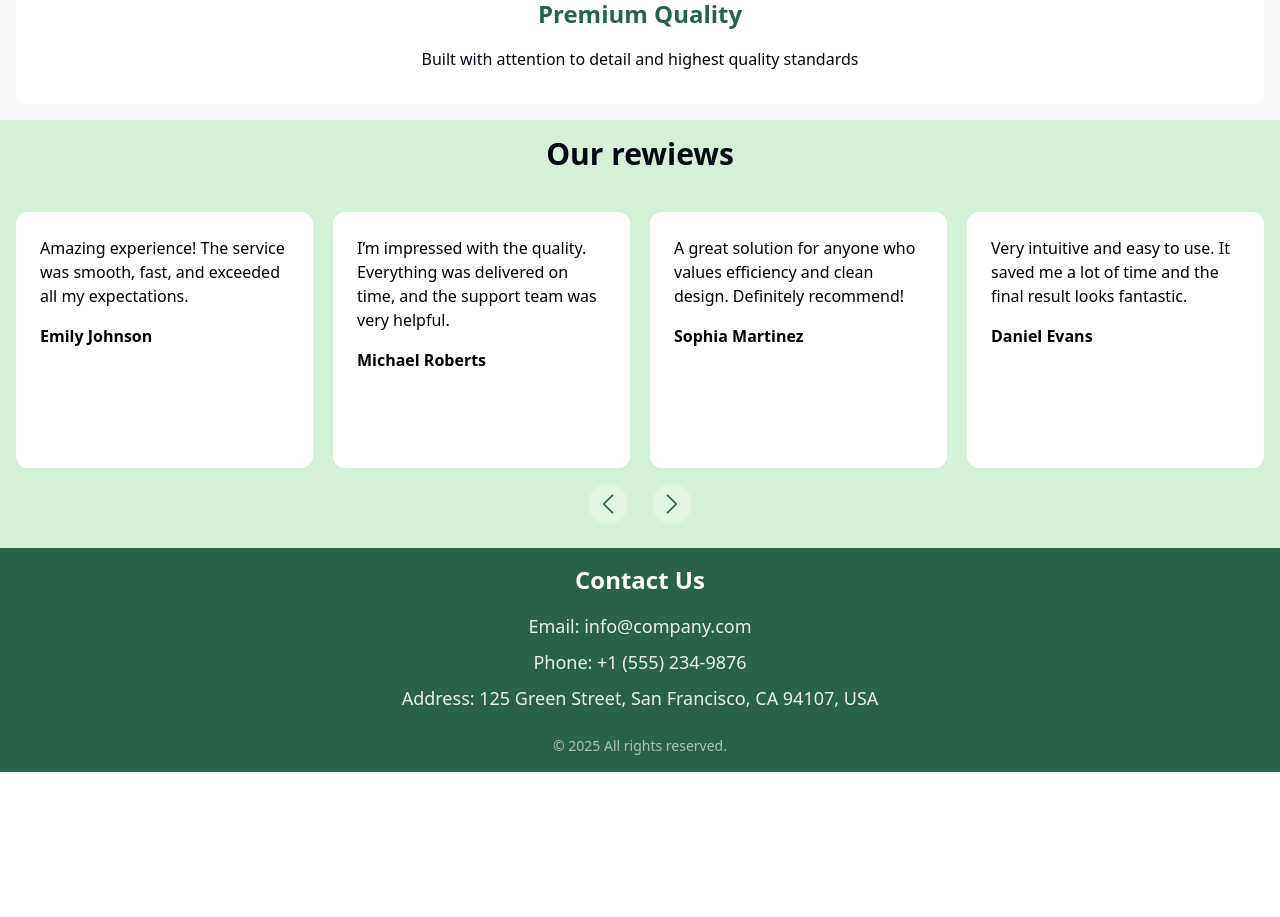
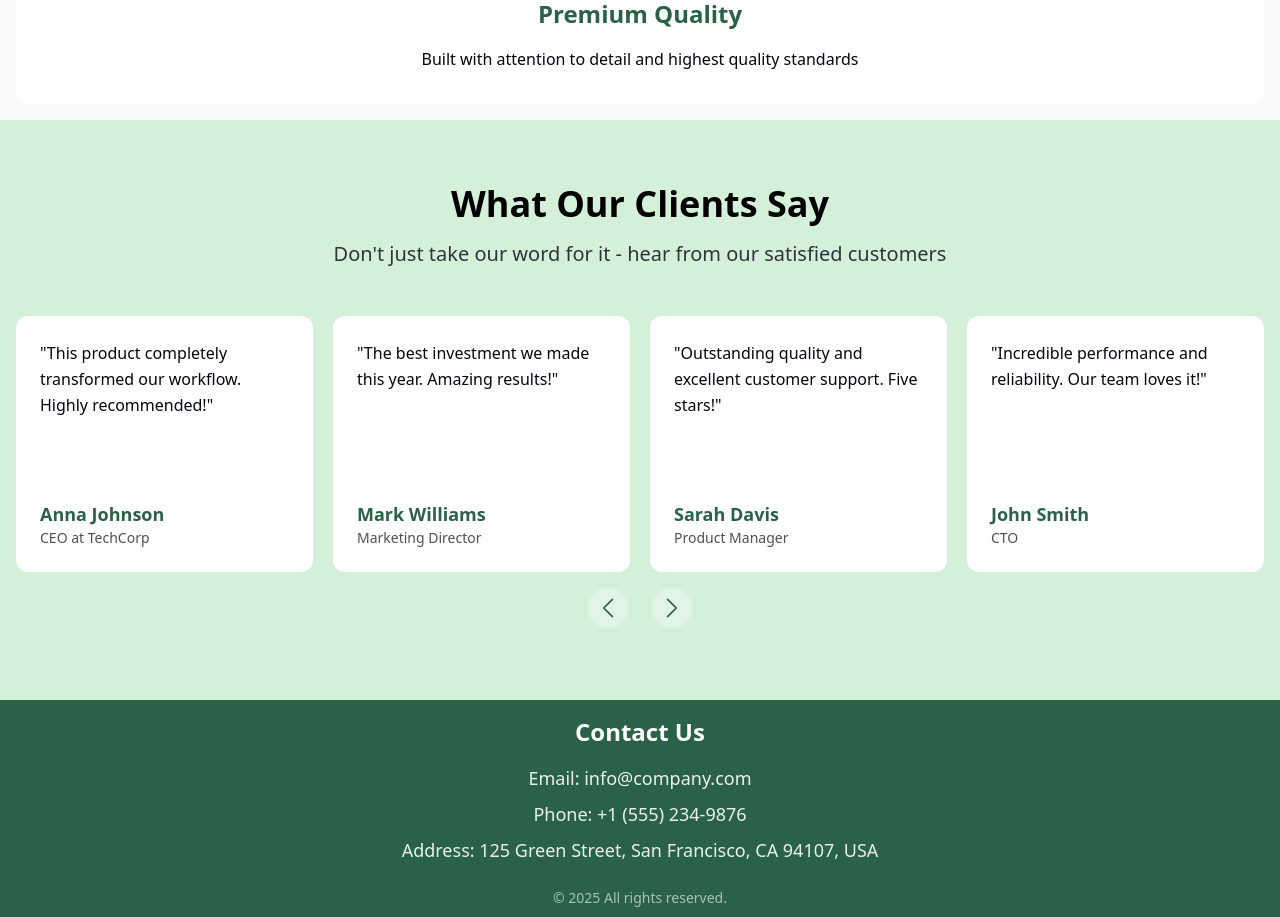
Before and after one commit to opaliienko/landing-factory, a React (Vite) app: page /landing/landingA in a window 1280 px wide. Shown: the part 2000-2917 px from the top of the page. Before the commit the page ends 2772 px from the top, so only its background shows below. Built offline with nearby package versions, Linux system fonts and the light colour scheme.

Commit message:
Added animation to Rewiews section

```diff
--- a/package.json
+++ b/package.json
@@ -13,6 +13,7 @@
     "@tailwindcss/vite": "^4.1.17",
     "react": "^19.2.0",
     "react-dom": "^19.2.0",
+    "react-intersection-observer": "^10.0.0",
     "react-router": "^7.10.1",
     "swiper": "^12.0.3"
   },
--- a/src/components/sections/Reviews.jsx
+++ b/src/components/sections/Reviews.jsx
@@ -1,4 +1,10 @@
 import { Swiper, SwiperSlide } from "swiper/react";
+import { Pagination, Navigation } from "swiper/modules";
+
+import { useInView } from "react-intersection-observer";
+
+import SwiperNavButtons from "../ui/SwiperNavButtons";
+import FadeInWhenVisible from "../ui/FadeInWhenVisible";
 
 import "swiper/css";
 import "swiper/css/pagination";
@@ -6,60 +12,112 @@ import "swiper/css/navigation";
 
 import "./swiper.css";
 
-import { Pagination, Navigation } from "swiper/modules";
+const Reviews = ({ content, theme }) => {
+  const { ref, inView } = useInView({
+    threshold: 0.1,
+    triggerOnce: true,
+  });
 
-import SwiperNavButtons from "../ui/SwiperNavButtons";
-
-const Reviews = ({ content, theme }) => {
   const customClasses = content.customClasses || {};
 
   return (
     <section
+      ref={ref}
       className={customClasses.section}
       style={{ backgroundColor: theme.colors.MAIN_BG_COLOR }}
     >
       <div className={customClasses.container}>
-        {content.title && (
-          <h2
-            className={customClasses.title}
+        <FadeInWhenVisible animation={theme.animation} inView={inView}>
+          <h2 className={customClasses.title}>{content.title}</h2>
+        </FadeInWhenVisible>
+
+        {content.subtitle && (
+          <FadeInWhenVisible
+            animation={theme.animation}
+            inView={inView}
+            delay={200}
+          >
+            <p
+              className={customClasses.subtitle}
               style={{ color: theme.colors.TEXT_COLOR }}
             >
-            {content.title}
-          </h2>
+              {content.subtitle}
+            </p>
+          </FadeInWhenVisible>
         )}
+
+        <FadeInWhenVisible
+          animation={theme.animation}
+          inView={inView}
+          delay={300}
+        >
           <Swiper
-          speed={300}
+            speed={500}
             slidesPerView={1}
             spaceBetween={20}
-          autoplay
+            slidesPerGroup={1}
+            autoplay={{
+              delay: 3000,
+              disableOnInteraction: false,
+            }}
             loop={true}
             modules={[Pagination, Navigation]}
             breakpoints={{
               640: {
                 slidesPerView: 3,
+                slidesPerGroup: 2,
                 spaceBetween: 20,
               },
               1024: {
                 slidesPerView: 4,
+                slidesPerGroup: 2,
                 spaceBetween: 20,
               },
               1440: {
                 slidesPerView: 4,
+                slidesPerGroup: 2,
                 spaceBetween: 24,
               },
             }}
           >
             {content.reviews.map((review, index) => (
               <SwiperSlide key={index}>
-              <div className="p-6 bg-white shadow rounded-xl animate-fadeIn h-64">
-                <p>{review.text}</p>
-                <h4 className="mt-4 font-semibold">{review.name}</h4>
+                <div
+                  className={`
+                    p-6 bg-white shadow-md rounded-xl h-64
+                    flex flex-col justify-between
+                    hover:shadow-xl transition-shadow duration-300
+                  `}
+                >
+                  <p
+                    className="text-base leading-relaxed"
+                    style={{ color: theme.colors.TEXT_COLOR }}
+                  >
+                    "{review.text}"
+                  </p>
+                  <div className="border-t pt-4 mt-4">
+                    <h4
+                      className="font-bold text-lg"
+                      style={{ color: theme.colors.ACCENT_COLOR }}
+                    >
+                      {review.name}
+                    </h4>
+                    {review.position && (
+                      <p
+                        className="text-sm opacity-70"
+                        style={{ color: theme.colors.TEXT_COLOR }}
+                      >
+                        {review.position}
+                      </p>
+                    )}
+                  </div>
                 </div>
               </SwiperSlide>
             ))}
 
             <SwiperNavButtons theme={theme} />
           </Swiper>
+        </FadeInWhenVisible>
       </div>
     </section>
   );
--- /dev/null
+++ b/src/components/ui/FadeInWhenVisible.jsx
@@ -0,0 +1,14 @@
+const FadeInWhenVisible = ({ inView, children, delay = 0, animation }) => {
+  return (
+    <div
+      className={`
+        ${animation.transition}
+        ${inView ? animation.fadeIn.visible : animation.fadeIn.hidden}
+      `}
+      style={{ transitionDelay: `${delay}ms` }}
+    >
+      {children}
+    </div>
+  );
+};
+export default FadeInWhenVisible;
--- a/src/landings/landingA/config.js
+++ b/src/landings/landingA/config.js
@@ -85,41 +85,56 @@ export const landingA = {
     {
       type: "Reviews",
       data: {
-        title: "Our rewiews",
+        title: "What Our Clients Say",
+        subtitle:
+          "Don't just take our word for it - hear from our satisfied customers",
         reviews: [
           {
-            name: "Emily Johnson",
-            text: "Amazing experience! The service was smooth, fast, and exceeded all my expectations.",
+            name: "Anna Johnson",
+            position: "CEO at TechCorp",
+            text: "This product completely transformed our workflow. Highly recommended!",
           },
           {
-            name: "Michael Roberts",
-            text: "I’m impressed with the quality. Everything was delivered on time, and the support team was very helpful.",
+            name: "Mark Williams",
+            position: "Marketing Director",
+            text: "The best investment we made this year. Amazing results!",
           },
           {
-            name: "Sophia Martinez",
-            text: "A great solution for anyone who values efficiency and clean design. Definitely recommend!",
+            name: "Sarah Davis",
+            position: "Product Manager",
+            text: "Outstanding quality and excellent customer support. Five stars!",
           },
           {
-            name: "Daniel Evans",
-            text: "Very intuitive and easy to use. It saved me a lot of time and the final result looks fantastic.",
+            name: "John Smith",
+            position: "CTO",
+            text: "Incredible performance and reliability. Our team loves it!",
           },
           {
-            name: "Olivia Clark",
-            text: "Professional, reliable, and fast. I appreciated the attention to detail and smooth communication.",
+            name: "Emily Brown",
+            position: "Designer",
+            text: "Beautiful interface and so easy to use. Absolutely love it!",
           },
           {
-            name: "James Carter",
-            text: "Top-quality service! The team was responsive and helped me achieve exactly what I needed.",
+            name: "Michael Lee",
+            position: "Developer",
+            text: "Clean code and great documentation. Perfect for our needs!",
           },
           {
-            name: "Ava Thompson",
-            text: "Exceeded my expectations. Everything looks great and works flawlessly across devices.",
+            name: "Lisa Taylor",
+            position: "Founder",
+            text: "Game-changer for our business. Can't imagine working without it!",
+          },
+          {
+            name: "David Wilson",
+            position: "Analyst",
+            text: "Powerful features and intuitive design. Highly satisfied!",
           },
         ],
         customClasses: {
-          section: "w-full py-4 px-4 sm:py-6 sm:px-6 md:py-12 md:px-20",
-          container: "w-full",
-          title: "text-3xl md:text-4xl font-bold text-center mb-10",
+          section: "py-16 px-4 md:py-24",
+          container: "w-full max-w-7xl mx-auto",
+          title: "text-4xl md:text-5xl font-bold text-center mb-4",
+          subtitle: "text-xl md:text-2xl text-center mb-12 opacity-80",
         },
       },
     },
--- a/src/landings/landingA/themes.js
+++ b/src/landings/landingA/themes.js
@@ -25,4 +25,12 @@ export const THEMES = {
       extraBold: "Nunito-ExtraBold",
     },
   },
+
+  animation: {
+    transition: "transition-all duration-1000",
+    fadeIn: {
+      visible: "opacity-100 translate-y-0",
+      hidden: "opacity-0 translate-y-10",
+    },
+  },
 };
--- a/src/landings/landingB/config.js
+++ b/src/landings/landingB/config.js
@@ -85,42 +85,56 @@ export const landingB = {
     {
       type: "Reviews",
       data: {
-        title: "Our rewiews",
+        title: "What Our Clients Say",
+        subtitle:
+          "Don't just take our word for it - hear from our satisfied customers",
         reviews: [
           {
-            name: "Emily Johnson",
-            text: "Amazing experience! The service was smooth, fast, and exceeded all my expectations.",
+            name: "Anna Johnson",
+            position: "CEO at TechCorp",
+            text: "This product completely transformed our workflow. Highly recommended!",
           },
           {
-            name: "Michael Roberts",
-            text: "I’m impressed with the quality. Everything was delivered on time, and the support team was very helpful.",
+            name: "Mark Williams",
+            position: "Marketing Director",
+            text: "The best investment we made this year. Amazing results!",
           },
           {
-            name: "Sophia Martinez",
-            text: "A great solution for anyone who values efficiency and clean design. Definitely recommend!",
+            name: "Sarah Davis",
+            position: "Product Manager",
+            text: "Outstanding quality and excellent customer support. Five stars!",
           },
           {
-            name: "Daniel Evans",
-            text: "Very intuitive and easy to use. It saved me a lot of time and the final result looks fantastic.",
+            name: "John Smith",
+            position: "CTO",
+            text: "Incredible performance and reliability. Our team loves it!",
           },
           {
-            name: "Olivia Clark",
-            text: "Professional, reliable, and fast. I appreciated the attention to detail and smooth communication.",
+            name: "Emily Brown",
+            position: "Designer",
+            text: "Beautiful interface and so easy to use. Absolutely love it!",
           },
           {
-            name: "James Carter",
-            text: "Top-quality service! The team was responsive and helped me achieve exactly what I needed.",
+            name: "Michael Lee",
+            position: "Developer",
+            text: "Clean code and great documentation. Perfect for our needs!",
           },
           {
-            name: "Ava Thompson",
-            text: "Exceeded my expectations. Everything looks great and works flawlessly across devices.",
+            name: "Lisa Taylor",
+            position: "Founder",
+            text: "Game-changer for our business. Can't imagine working without it!",
+          },
+          {
+            name: "David Wilson",
+            position: "Analyst",
+            text: "Powerful features and intuitive design. Highly satisfied!",
           },
         ],
         customClasses: {
-          section: "w-full py-4 px-4 sm:py-6 sm:px-6 md:py-12 md:px-20",
-          // container: "w-full max-w-4xl",
-          container: "w-full",
-          title: "text-3xl md:text-4xl font-bold text-center mb-10",
+          section: "py-16 px-4 md:py-24",
+          container: "w-full max-w-7xl mx-auto",
+          title: "text-4xl md:text-5xl font-bold text-center mb-4",
+          subtitle: "text-xl md:text-2xl text-center mb-12 opacity-80",
         },
       },
     },
--- a/src/landings/landingB/themes.js
+++ b/src/landings/landingB/themes.js
@@ -25,4 +25,12 @@ export const THEMES = {
       extraBold: "Nunito-ExtraBold",
     },
   },
+
+  animation: {
+    transition: "transition-all duration-1000",
+    fadeIn: {
+      visible: "opacity-100 translate-y-0",
+      hidden: "opacity-0 translate-y-10",
+    },
+  },
 };
```
Also changed, not shown: 1 other file (tests, documents, lock files or other folders). Lines whose indentation alone changed are shown as unchanged.
